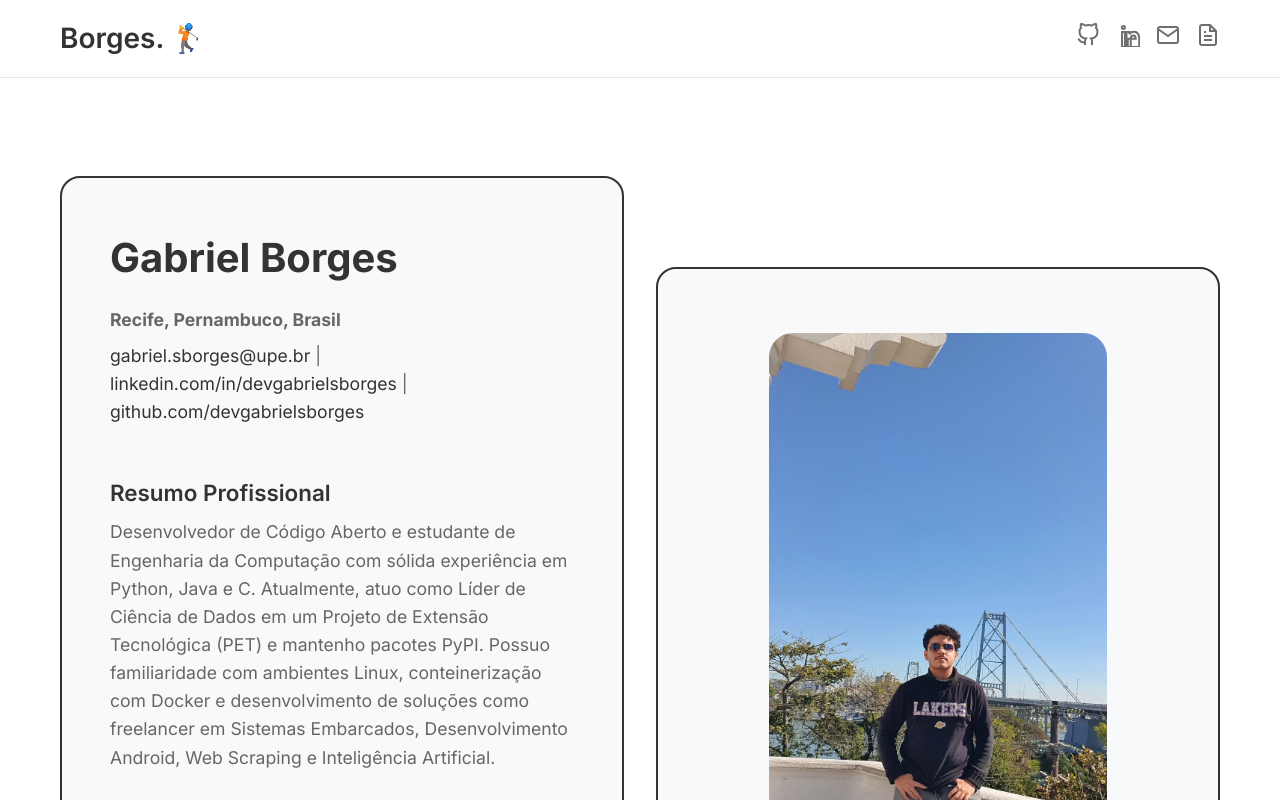
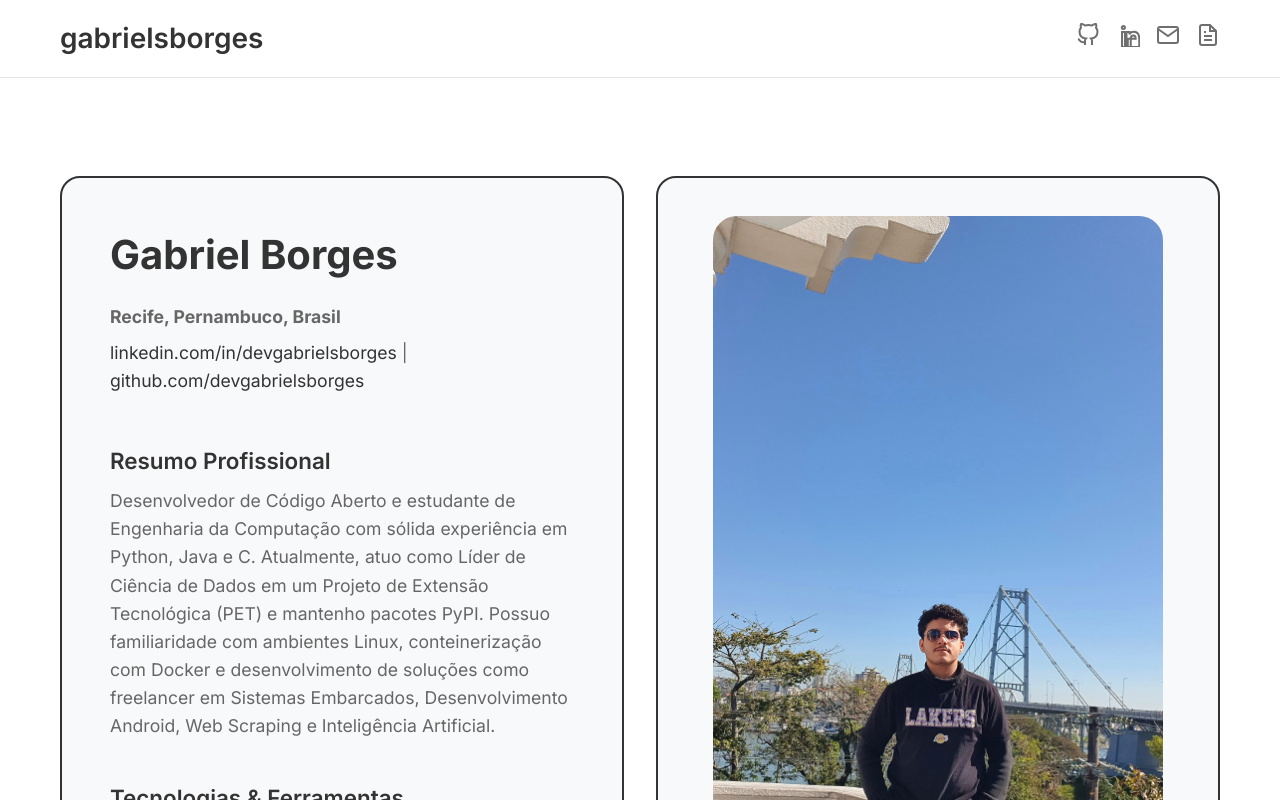
Before and after one commit to devgabrielsborges/devgabrielsborges.github.io, a Vue app: page / in a window 1280 px wide. Shown: the top 800 px of the page. Built offline with nearby package versions, Linux system fonts and the light colour scheme.

Commit message:
style: update logo text and adjust padding in CSS for better layout

```diff
--- a/src/style.css
+++ b/src/style.css
@@ -87,7 +87,6 @@ body {
   background: #f8f9fa;
   border: 2px solid #333;
   border-radius: 20px;
-  padding: 3rem;
   text-align: left;
   transition: transform 0.3s ease, box-shadow 0.3s ease;
   display: flex;
@@ -97,13 +96,16 @@ body {
 
 .bio-card {
   min-height: 400px;
+  max-height: 55rem;
+  padding: 3rem;
 }
 
 .hero-card {
-  min-height: 600px;
+  min-height: 55rem;
   width: 100%;
   max-width: 100%;
   margin: 0;
+  padding: 1rem;
   text-align: center;
 }
 
@@ -159,14 +161,11 @@ body {
   display: flex;
   align-items: center;
   justify-content: center;
-  padding: 1rem;
 }
 
 .hero-image {
   width: auto;
-  max-width: 100%;
-  height: auto;
-  max-height: 600px;
+  height: 50rem;
   object-fit: contain;
   border-radius: 24px;
   transition: transform 0.3s ease;
@@ -225,11 +224,13 @@ body {
   color: #888;
   font-weight: 500;
   margin-bottom: 0.8rem !important;
+  text-align: start;
 }
 
 .project-card p {
   color: #666;
   font-size: 0.95rem;
+  text-align: start;
 }
 
 /* Latest Projects */
--- a/src/views/Home.vue
+++ b/src/views/Home.vue
@@ -4,8 +4,7 @@
     <header class="header">
       <div class="container">
         <div class="header-content">
-          <a href="#" class="logo">Borges.
-🏌️</a>
+          <a href="#" class="logo">gabrielsborges</a>
           <div class="nav-icons">
             <!-- GitHub Icon -->
             <a href="https://github.com/devgabrielsborges" target="_blank" class="nav-icon-link">
@@ -82,7 +81,6 @@
               <h2>Gabriel Borges</h2>
               <p class="location"><strong>Recife, Pernambuco, Brasil</strong></p>
               <p class="contact-info">
-                <a href="mailto:gabriel.sborges@upe.br">gabriel.sborges@upe.br</a> |
                 <a href="https://linkedin.com/in/devgabrielsborges" target="_blank">linkedin.com/in/devgabrielsborges</a> |
                 <a href="https://github.com/devgabrielsborges" target="_blank">github.com/devgabrielsborges</a>
               </p>
```
